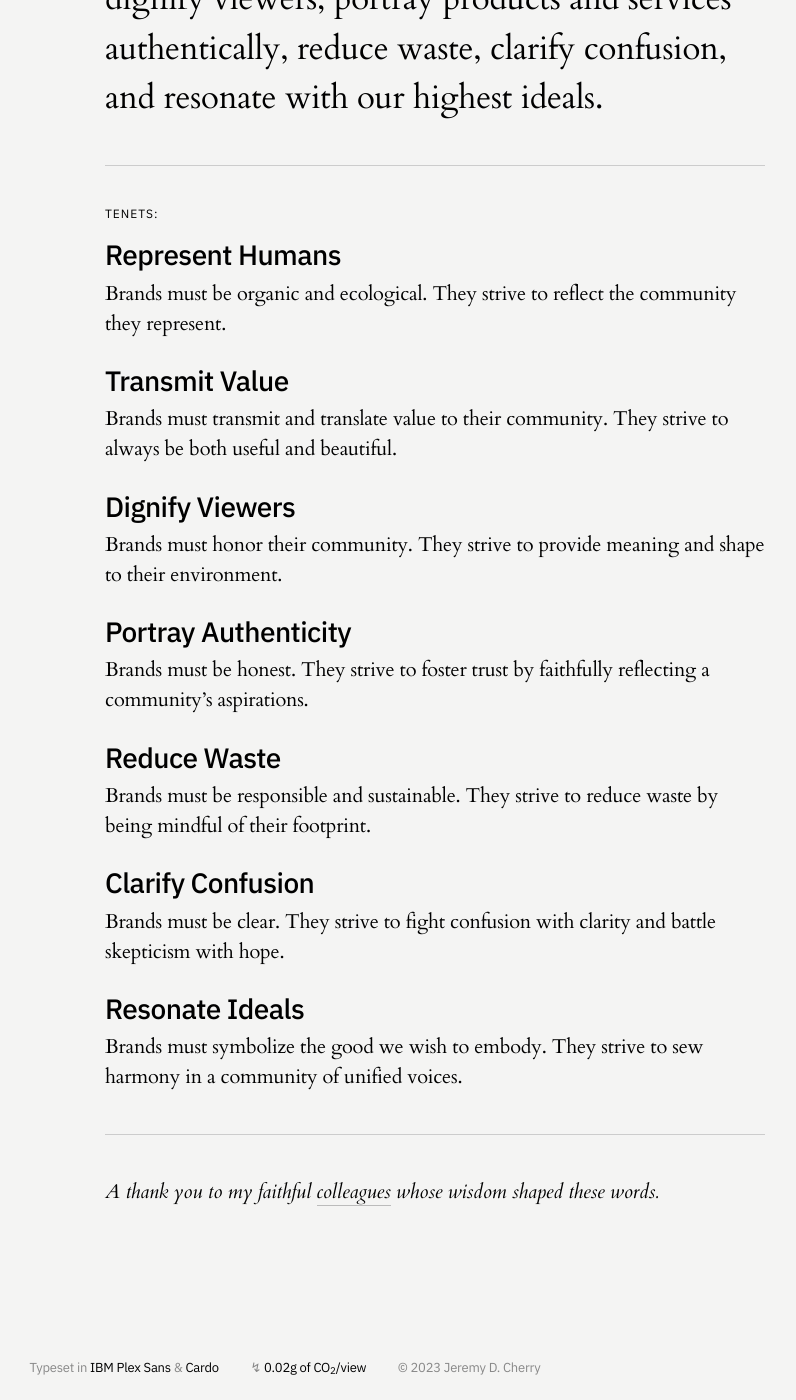
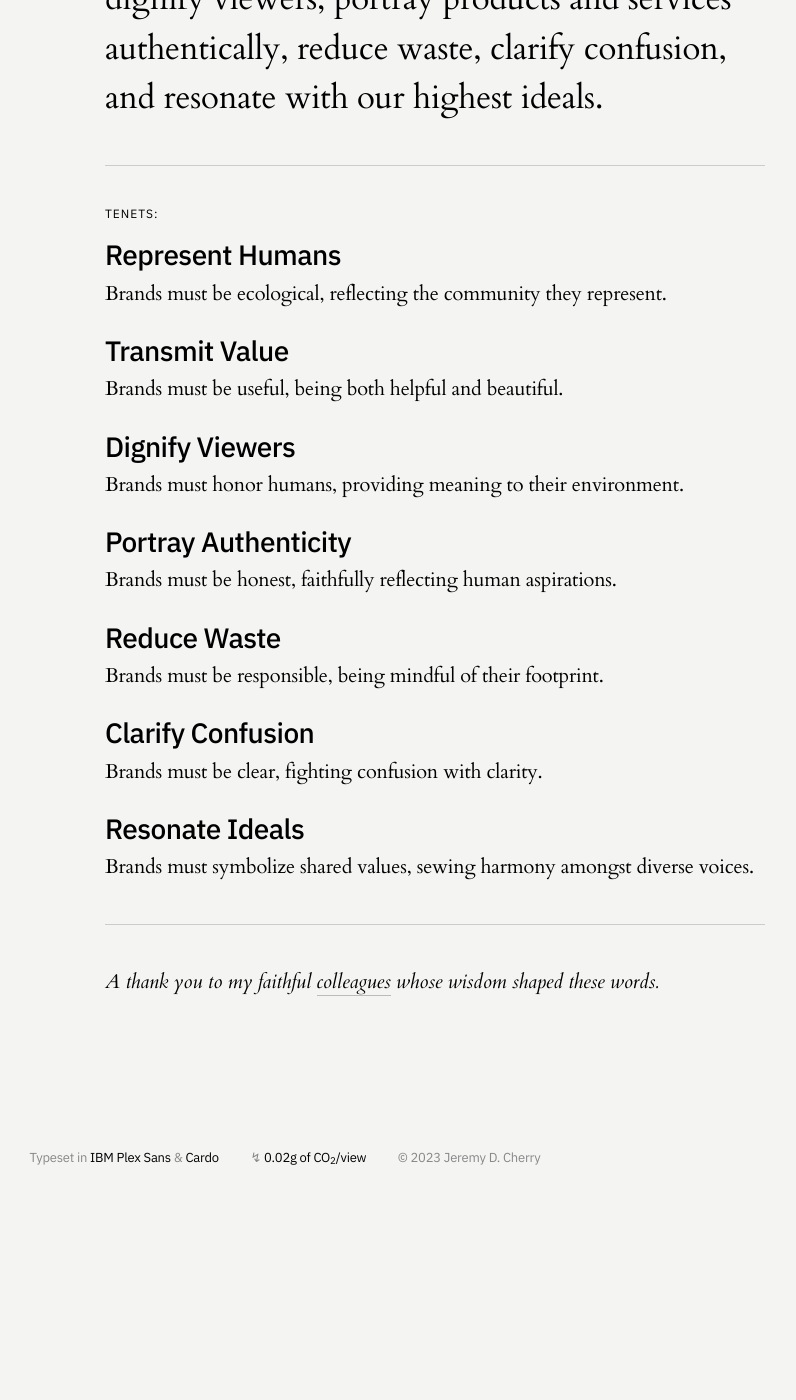
Before and after one commit to jeremydcherry/jeremydcherry.github.io, a Jekyll site: the page built from content/brands.md, in a window 1280 px wide and 1400 px high, scrolled down 328 px. Shown: the whole window, without its empty margins (355-1151 px from the left). Built offline with Jekyll 4.4.1, drawn with Linux system fonts in a browser that asks for light colours; after the commit the page ends 1518 px from its top, so only the background shows below that.

Commit message:
Updated manifesto

```diff
--- a/content/brands.md
+++ b/content/brands.md
@@ -16,25 +16,25 @@ permalink: /brandsarehuman
 #### Tenets:
 
 ## Represent Humans
-Brands must be organic and ecological. They strive to reflect the community they represent.
+Brands must be ecological, reflecting the community they represent.
 
 ## Transmit Value
-Brands must transmit and translate value to their community. They strive to always be both useful and beautiful.
+Brands must be useful, being both helpful and beautiful.
 
 ## Dignify Viewers
-Brands must honor their community. They strive to provide meaning and shape to their environment.
+Brands must honor humans, providing meaning to their environment.
 
 ## Portray Authenticity
-Brands must be honest. They strive to foster trust by faithfully reflecting a community’s aspirations.
+Brands must be honest, faithfully reflecting human aspirations.
 
 ## Reduce Waste
-Brands must be responsible and sustainable. They strive to reduce waste by being mindful of their footprint.
+Brands must be responsible, being mindful of their footprint.
 
 ## Clarify Confusion
-Brands must be clear. They strive to fight confusion with clarity and battle skepticism with hope.
+Brands must be clear, fighting confusion with clarity.
 
 ## Resonate Ideals
-Brands must symbolize the good we wish to embody. They strive to sew harmony in a community of unified voices.
+Brands must symbolize shared values, sewing harmony amongst diverse voices.
 
 ---
 
```
